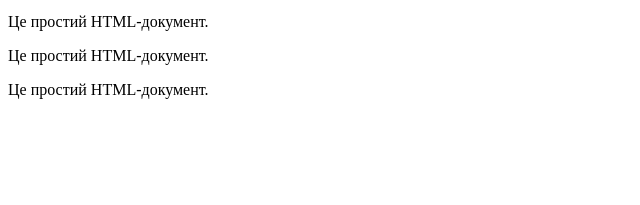
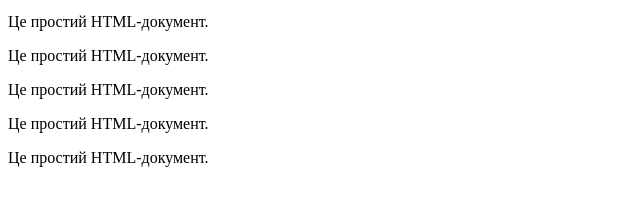
Before and after one commit to kovzunva/lr1, a plain HTML site: page index.html in a window 1280 px wide. Shown: the part 101-306 px from the top of the page, without its empty margins (0-640 px from the left). Drawn offline with Linux system fonts and the light colour scheme.

Commit message:
Commit - 1

```diff
--- a/index.html
+++ b/index.html
@@ -10,5 +10,7 @@
     <p>Це простий HTML-документ.</p>
     <p>Це простий HTML-документ.</p>
     <p>Це простий HTML-документ.</p>
+    <p>Це простий HTML-документ.</p>
+    <p>Це простий HTML-документ.</p>
 </body>
 </html>
```
